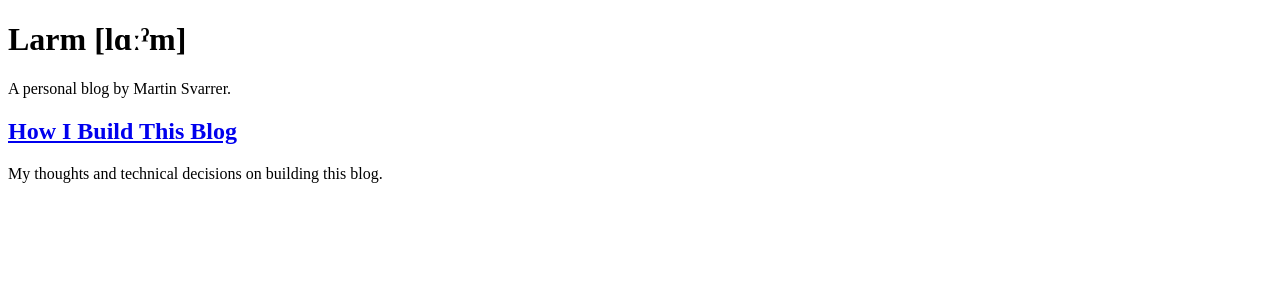
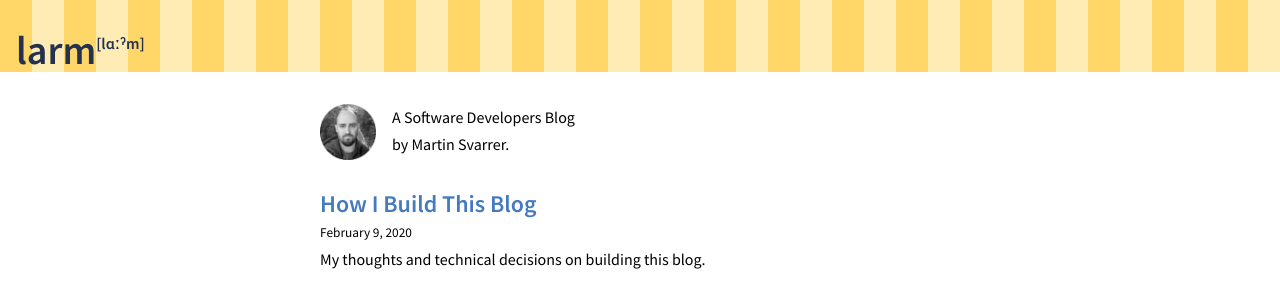
Before and after one commit to MartinSvarrer/larm, a plain HTML site: page index.html in a window 1280 px wide. Drawn offline with Linux system fonts and the light colour scheme.

Commit message:
Add read-time and publish date to each blog post

```diff
--- /dev/null
+++ b/home.css
@@ -0,0 +1,96 @@
+@import url('https://fonts.googleapis.com/css?family=Source+Sans+Pro:400,600&display=swap');
+
+:root {
+  --darkBlue: #24324F;
+  --blue: #457ABF;
+  --green: #1CA68A;
+  --yellow: #FFD769;
+  --red: #FF3E4C;
+}
+
+body {
+  margin: 0;
+  font-family: 'Source Sans Pro', sans-serif;
+  font-size: 16px;
+  line-height: 1.7rem;
+}
+
+.banner {
+  background-color: var(--yellow);
+  background-image: linear-gradient(90deg, transparent 50%, rgba(255,255,255,.5) 50%);
+  background-size: 4rem 4rem;
+}
+
+nav {
+  height: 4.5rem;
+  display: flex;
+  align-items: flex-end;
+  margin-left: 1rem;
+}
+
+.logo {
+  font-size: 2.5rem;
+  font-weight: 600;
+  color: var(--darkBlue);
+}
+
+.phonetic {
+  font-size: 1rem;
+  margin-left: -0.5rem;
+}
+
+a {
+  color: var(--blue);
+  text-decoration: none;
+  font-weight: 600;
+}
+
+a:hover {
+  text-decoration: none;
+}
+
+code {
+  font-family: Consolas, 'SF Mono', monospace;
+  background-color: #eeeeee;
+  padding: 0 2px;
+  color: var(--darkBlue);
+}
+
+code.hljs {
+  border-radius: 0.5rem;
+}
+
+main {
+  max-width: 640px;
+  margin: 0 auto;
+  padding: 0 1rem;
+}
+
+aside {
+  margin: 2rem 0;
+}
+
+aside img {
+  width: 3.5rem;
+  float: left;
+  margin-right: 1rem;
+}
+
+p {
+  margin: 0;
+}
+
+h1, h2, h3, h4, h5, h6 {
+  color: var(--darkBlue);
+  font-weight: 600;
+  margin: 0;
+}
+
+h1 {
+  font-size: 2.5rem;
+}
+
+h2 {
+  font-size: 1.5rem;
+  position: relative;
+}
--- a/index.html
+++ b/index.html
@@ -5,21 +5,27 @@
   <meta charset="UTF-8">
   <meta name="viewport" content="width=device-width, initial-scale=1.0">
   <meta http-equiv="X-UA-Compatible" content="ie=edge">
+  <link rel="stylesheet" href="home.css">
   <title>Larm - A blog by Martin Svarrer</title>
 </head>
 
 <body>
-  <header>
-    <h1>Larm [lɑːˀm]</h1>
+  <header class="banner">
+    <nav>
+      <a href="/"><span class="logo">larm <sup class="phonetic">[lɑːˀm]</sup></span></a>
+    </nav>
   </header>
 
-  <aside>
-    <p>A personal blog by Martin Svarrer.</p>
-  </aside>
 
   <main>
+    <aside>
+      <img src="profile_bw.png" alt="Profile picture of Martin Svarrer">
+      <p>A Software Developers Blog<br>by Martin Svarrer.</p>
+    </aside>
+
     <article>
       <h2><a href="posts/blog-setup">How I Build This Blog</a></h2>
+      <small>February 9, 2020</small>
       <p>My thoughts and technical decisions on building this blog.</p>
     </article>
   </main>
```
Also changed, not shown: posts/blog-setup/index.html (+9 -1 lines), profile_bw.png (added).
